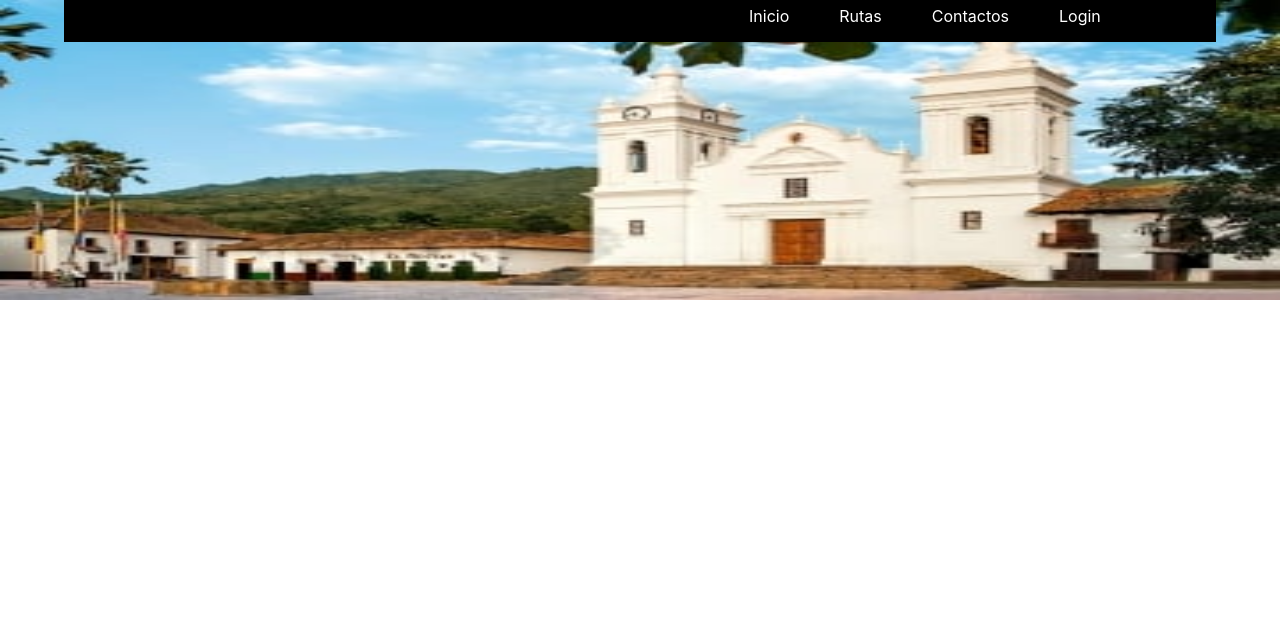
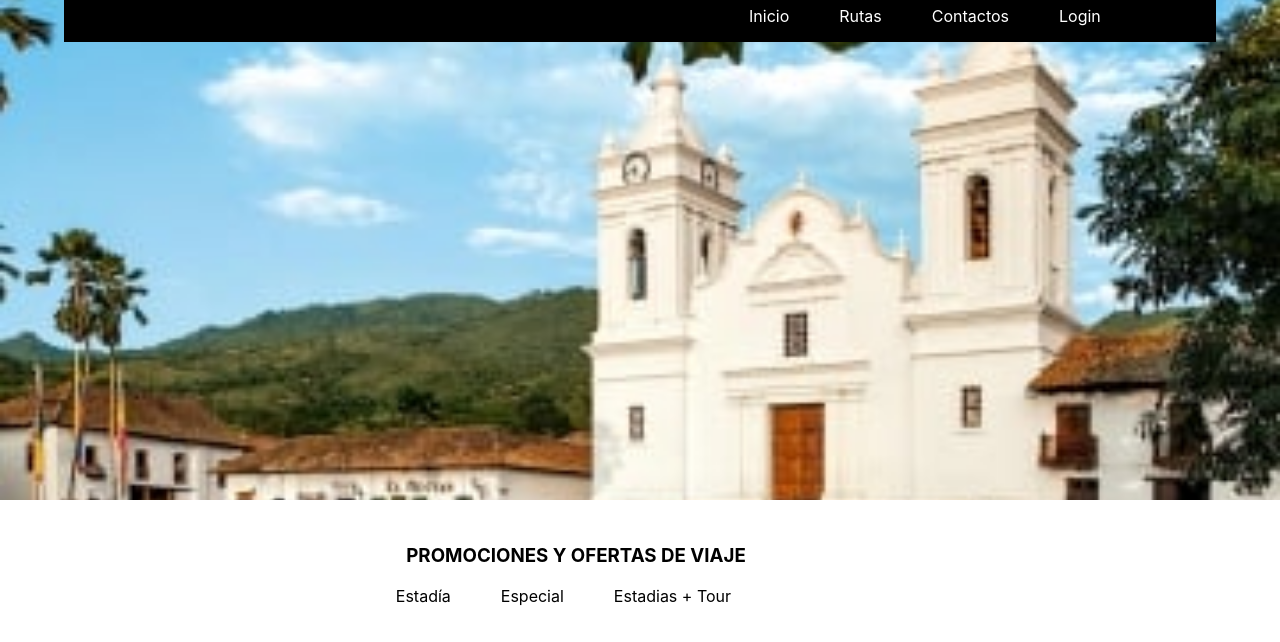
Before and after one commit to Milolex/RaicesRurales, a React (Create React App) app: page / in a window 1280 px wide. Shown: the top 642 px of the page. Built offline with nearby package versions, Linux system fonts and the light colour scheme.

Commit message:
Modificacion de la foto del encabezado y reubicacion del promo

```diff
--- a/src/App.js
+++ b/src/App.js
@@ -10,6 +10,7 @@ function App() {
     <div className="App">
       <NavBar/>
       <Encabezado/>
+      <Promo/>
     </div>
   );
 }
--- a/src/assets/css/encabezado.css
+++ b/src/assets/css/encabezado.css
@@ -1,7 +1,12 @@
 .encabezado-container{
-    height: 300px;;
+    height: 500px;;
+    background-size: cover;
+    background-position: center;
+    background-image: url('../images/imgencabezado.jpg');
 }
 .encabezado-container img{
     height: 100%;
     width: 100%;
+
+
 }
--- a/src/assets/css/promo.css
+++ b/src/assets/css/promo.css
@@ -1,5 +1,5 @@
 .conte{
-    padding-top: 5%;
+    padding-top: 2%;
     padding-right: 10%;
     list-style: none;
     display: flex; /* Muestra los elementos en una fila */
@@ -8,10 +8,12 @@
     align-items: center;
 }
 .listado{
+
     position: absolute;
     width: 90%;
 }
 .lista{
+    margin-top: -10px;
     padding-right: 10%;
     list-style: none;
     display: flex; /* Muestra los elementos en una fila */
--- a/src/components/Inicio/encabezado.jsx
+++ b/src/components/Inicio/encabezado.jsx
@@ -10,7 +10,7 @@ class Encabezado extends Component {
         return (
             <div>
                 <div className="encabezado-container" >
-                    <img src={image} alt="Descripción de la imagen"/>
+                    {/*<img src={image} alt="Descripción de la imagen"/>*/}
                 </div>
             </div>
         );
```
